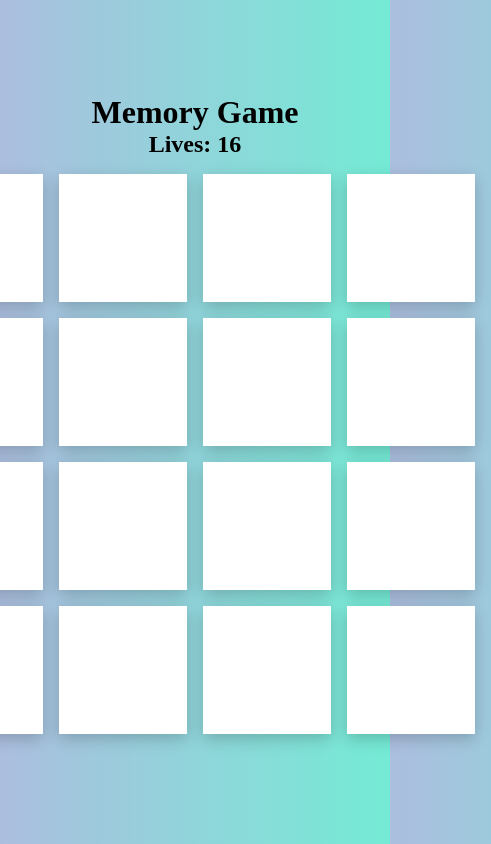
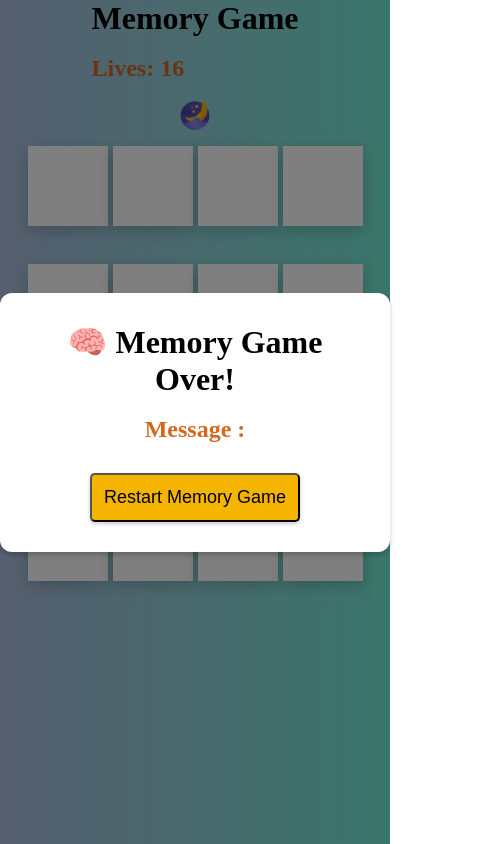
Before and after one commit to chelseal/memory-game, a plain HTML site: page index.html in a window 390 px wide. Shown: the whole page, 491 px wide, since content can reach past the window. Drawn offline with Linux system fonts and the light colour scheme.

Commit message:
Added responsive media queries

```diff
--- a/app.js
+++ b/app.js
@@ -1,78 +1,74 @@
 const section = document.querySelector("section");
-
 const playerLivesCount = document.querySelector("span");
-
 let playerLives = 16;
-
 playerLivesCount.textContent = playerLives;
 
 // Generate the data
 const getData = () => [
   {
     imgSrc: "./img/bit.png",
-    // methodName: "Math.abs(x)",
-    explanation: "bits",
+    name: "bits",
   },
   {
     imgSrc: "./img/lights.png",
-    explanation: "lights",
+    name: "lights",
   },
   {
     imgSrc: "./img/link.png",
-    explanation: "link",
+    name: "link",
   },
   {
     imgSrc: "./img/pin.png",
-    explanation: "pin",
+    name: "pin",
   },
   {
     imgSrc: "./img/set_up.png",
-    explanation: "set-up",
+    name: "set-up",
   },
   {
     imgSrc: "./img/sushi.png",
-    explanation: "sushi",
+    name: "sushi",
   },
   {
     imgSrc: "./img/tree.png",
-    explanation: "tree",
+    name: "tree",
   },
   {
     imgSrc: "./img/voting.png",
-    explanation: "voting",
+    name: "voting",
   },
   {
     imgSrc: "./img/bit.png",
     // methodName: "Math.abs(x)",
-    explanation: "bits",
+    name: "bits",
   },
   {
     imgSrc: "./img/lights.png",
-    explanation: "lights",
+    name: "lights",
   },
   {
     imgSrc: "./img/link.png",
-    explanation: "link",
+    name: "link",
   },
   {
     imgSrc: "./img/pin.png",
-    explanation: "pin",
+    name: "pin",
   },
   {
     imgSrc: "./img/set_up.png",
-    explanation: "set-up",
+    name: "set-up",
   },
   {
     imgSrc: "./img/sushi.png",
-    explanation: "sushi",
+    name: "sushi",
   },
   {
     imgSrc: "./img/tree.png",
-    explanation: "tree",
+    name: "tree",
   },
   {
     imgSrc: "./img/voting.png",
-    explanation: "voting",
+    name: "voting",
   },
 ];
 
@@ -108,9 +104,9 @@ const generateHTMLCard = () => {
     back.classList = "back";
     //Attach the information to the cards
     face.src = item.imgSrc;
-    // back = item.explanation;
+    // back = item.name;
 
-    card.setAttribute("name", item.explanation);
+    card.setAttribute("name", item.name);
 
     //Attach the cards to the section
     section.appendChild(card);
@@ -156,6 +152,7 @@ const checkCards = (e) => {
       if (playerLives === 0) {
         setTimeout(() => {
           restartGame("Try better next time! Don't give up.");
+          //
         }, 1000);
       }
     }
@@ -181,7 +178,7 @@ const restartGame = (text) => {
     setTimeout(() => {
       cards[index].style.pointerEvents = "all";
       faces[index].src = item.imgSrc;
-      cards[index].setAttribute("name", item.explanation);
+      cards[index].setAttribute("name", item.name);
       section.style.pointerEvents = "all";
     }, 1000);
   });
@@ -191,78 +188,46 @@ const restartGame = (text) => {
   setTimeout(() => window.alert(text), 100);
 };
 
+window.addEventListener("scroll", function () {
+  let header = this.document.querySelector("header");
+  header.classList.toggle("sticky", this.window.scrollY > 0);
+});
+
 generateHTMLCard();
 
-// const getData = () => [
-//   {
-//     imgSrc: "./img/developer.png",
-//     // methodName: "Math.abs(x)",
-//     explanation: "Returns the absolute value of x.",
-//   },
-//   {
-//     methodName: "Math.ceil(x)",
-//     explanation: "Returns the smallest integer greater than or equal to x.",
-//   },
-//   {
-//     methodName: "Math.exp(x)",
-//     explanation:
-//       "Returns e^x, where x is the argument, and e is Euler's constant - 2.718…",
-//   },
-//   {
-//     methodName: "Math.floor(x)",
-//     explanation: "Returns the largest integer less than or equal to x.",
-//   },
-//   {
-//     methodName: "Math.fround(x)",
-//     explanation:
-//       "Returns the nearest single precision float representation of x.",
-//   },
-//   {
-//     methodName: "Math.imul(x, y)",
-//     explanation:
-//       "Returns the result of the 32-bit integer multiplication of x and y.",
-//   },
-//   {
-//     methodName: "Math.log10(x)",
-//     explanation: "Returns the base-10 logarithm of x.",
-//   },
-//   {
-//     methodName: "Math.log2(x)",
-//     explanation: "Returns the base-2 logarithm of x.",
-//   },
-//   {
-//     methodName: "Math.max([x[, y[, …]]])",
-//     explanation: "Returns the largest of zero or more numbers.",
-//   },
-//   {
-//     methodName: "Math.min([x[, y[, …]]])",
-//     explanation: "Returns the smallest of zero or more numbers.",
-//   },
-//   {
-//     methodName: "Math.pow(x, y)",
-//     explanation: "Returns base x to the exponent power y (that is, x^y).",
-//   },
-//   {
-//     methodName: "Math.random()",
-//     explanation: "Returns a pseudo-random number between 0 and 1.",
-//   },
-//   {
-//     methodName: "Math.round(x)",
-//     explanation:
-//       "Returns the value of the number x rounded to the nearest integer.",
-//   },
-//   {
-//     methodName: "Math.sign(x)",
-//     explanation:
-//       "Returns the sign of the x, indicating whether x is positive, negative, or zero.",
-//   },
-//   {
-//     methodName: "Math.sqrt(x)",
-//     explanation: "Returns the positive square root of x.",
-//   },
-//   {
-//     methodName: "Math.trunc(x)",
-//     explanation:
-//       "Returns the integer portion of x, removing any fractional digits.",
-//   },
-// ];
+//==================================================================
+// Pop up message
+// let tailoredMessage = `
+//     <div class="modal-container">
+//       <div class="modal">
+//         <h1>🧠 Memory Game Over!</h1>
+//         <h2 > Message : ${game.restartGameMessage} </h2>
+//         <button class="game-reset">
+//           <a href="index.html">Restart Memory Game</a>
+//         </button>
+//       </div>
+//     </div>
+//   `;
+
+//   let gameEndElement = document.getElementById("game");
+//   gameEndElement.innerHTML = tailoredMessage;
+
+//   //
+//   const close = document.getElementById("close");
+//   close.addEventListener('click', ()=>{
+//     modal-container.classList.remove('show');
+//   })
+//=======================================================
+
+
+// LIGHT and DARK THEME
+
+let icon = document.getElementById("#icon");
+icon.onclick= function(){
+  document.body.classList.toggle("dark-theme");
+  if(document.body.classList.contains("dark-theme")){
+    icon.src = "./img/sun.png";
+  }else{
+    icon.src = "./img/moon.png";
+  }
+}
--- a/index.html
+++ b/index.html
@@ -1,19 +1,38 @@
 <!DOCTYPE html>
 <html lang="en">
   <head>
-  <meta charset="UTF-8">
-  <meta http-equiv="X-UA-Compatible" content="IE=edge">
-  <meta name="viewport" content="width=device-width, initial-scale=1.0">
+    <meta charset="UTF-8" />
+    <meta http-equiv="X-UA-Compatible" content="IE=edge" />
+    <meta name="viewport" content="width=device-width, initial-scale=1.0" />
     <title>🧠 Memory Game : JavaScript Maths Methods</title>
-  <link rel="icon" type="image/x-icon" href="./img/developer.png">
-  <link rel="stylesheet" href="styles.css">
+    <link rel="icon" type="image/x-icon" href="./img/developer.png" />
+    <link
+      rel="stylesheet"
+      href="https://cdnjs.cloudflare.com/ajax/libs/font-awesome/4.7.0/css/font-awesome.min.css"
+    />
+    <link rel="stylesheet" href="styles.css" />
   </head>
   <body>
-  <h1>Memory Game </h1>
+    <header>
+      <h1>Memory Game</h1>
       <h2>Lives: <span class="playerLivesCount"></span></h2>
-  <section>
+    </header>
 
-  </section>
+    <div class="light-dark">
+      <img src="./img/moon.png" alt="moon-icon" id="icon" />
+    </div>
+
+    <section id="game"></section>
+    <!-- Game end message  -->
+    <div class="modal-container">
+      <div class="modal">
+        <h1>🧠 Memory Game Over!</h1>
+        <h2 > Message : </h2>
+        <button class="game-reset">
+          <a href="index.html">Restart Memory Game</a>
+        </button>
+      </div>
+    </div>
 
     <script src="app.js"></script>
   </body>
--- a/styles.css
+++ b/styles.css
@@ -1,30 +1,52 @@
-*{
+* {
   margin: 0;
   padding: 0;
   box-sizing: border-box;
+  --primary-color: linear-gradient(to right, #acbedf, #74ebd5);
+  --secondary-color: #212121;
 }
 
 body {
-  height: 100vh;
+  /* height: 100vh; */
   background: #74ebd5;
-  background: linear-gradient(
-    to right,
-    #acbedf,
-    #74ebd5
-  );
+  background: linear-gradient(to right, #acbedf, #74ebd5);
   display: flex;
   justify-content: center;
   align-items: center;
   flex-direction: column;
+  /* Make h1 tag - kep it in sight  */
+  margin-top: 100px !important;
+  position: relative;
 }
 
+header {
+  position: fixed;
+  top: 0;
+  width: auto;
+  /* height: 100%; */
+}
+
+header.sticky {
+  padding: 50px;
+}
+/* sticky : relative + fixed  */
 section {
-  display: grid;
+  /* display: grid;
   grid-template-columns: repeat(4, 8rem);
   grid-template-rows: repeat(4, 8rem);
-  grid-gap: 1rem;
-  perspective: 800px; /* required for preserve-3d on .card */
+  grid-gap: 1rem; */
+  /* perspective: 800px; required for preserve-3d on .card */
+  z-index: 1;
+  display: flex;
+  /* justify-content: space-between; */
+  gap: 5px;
+  flex-wrap: wrap;
   padding: 1rem; /* adds space between cards and Lives counter */
+  position: sticky;
+  /* for responsive role */
+  width: 100%;
+  height: 500px;
+  max-width: 600px;
 }
 
 img {
@@ -33,13 +55,16 @@ img {
 
 /* To prevent images overflowing  */
 .card {
+  width: 24%;
+  height: 24%;
   position: relative;
   transform-style: preserve-3d;
   transition: all 2s cubic-bezier(0.175, 0.885, 0.32, 1.275);
   box-shadow: rgba(0, 0, 0, 0.2) 0px 5px 15px; /* args = x , y axis, blur */
 }
 
-.face, .back {
+.face,
+.back {
   width: 100%;
   height: 100%;
   position: absolute;
@@ -51,6 +76,109 @@ img {
   backface-visibility: hidden;
 }
 
-.toggleCard { /* animation */
-    transform: rotateY(180deg);
+.toggleCard {
+  /* animation */
+  transform: rotateY(180deg);
 }
+
+/* Responsive Design  */
+/* all : screen, text, print  */
+/* viewport
+=====================
+desktop   1200px
+laptop    1024px
+tablet    768px
+phone     480px
+*/
+
+@media screen and (max-width: 600px) {
+  section {
+    justify-content: center;
+  }
+  .card {
+    width: 80px;
+    height: 80px;
+  }
+}
+
+@media screen and (min-width: 768px) and (max-width: 900px) {
+  .card {
+    width: 130px;
+    height: 130px;
+  }
+}
+
+@media screen and (min-width: 900px) and (max-width: 1200px) {
+
+}
+
+
+/* Modal pop up  */
+.modal-container {
+  display: none;
+  display: flex;
+  align-items: center;
+  justify-content: center;
+  position: fixed;
+  top: 0;
+  left: 0;
+  width: 100vw;
+  height: 100vh;
+  background-color: rgba(0, 0, 0, 0.5);
+  z-index: 1;
+  /* Make it invisible while there are lives or life left */
+  /* opacity: 0; */
+  pointer-events: none;
+}
+
+.modal-container.show {
+  opacity: 1;
+  pointer-events: auto;
+}
+
+.modal {
+  background-color: white;
+  width: 500px;
+  max-width: 100%;
+  padding: 30px 50px;
+  border-radius: 12px;
+  box-shadow: 0 3px 5px rgba(0, 0, 0, 0.2);
+  text-align: center;
+}
+
+h2 {
+  color: chocolate;
+  margin: 18px 0;
+}
+
+.game-reset {
+  background-color: #f4b400;
+  border-radius: 5px;
+  padding: 12px;
+  margin-top: 12px;
+  box-shadow: 0 2px 4px rgba(0, 0, 0, 0.2);
+}
+
+.game-reset a {
+  text-decoration: none;
+  color: black;
+  font-size: 18px;
+  font-weight: 500;
+}
+
+/* =============================================== */
+/*             Light and dark theme                */
+/* =============================================== */
+.dark-theme {
+  --primary-color: linear-gradient(to right, #101825, #080d29);
+  --secondary-color: #c8b6b6;
+}
+
+.light-dark {
+  cursor: pointer;
+}
+
+#icon {
+  float: right !important;
+  width: 30px;
+}
```
Also changed, not shown: img/moon.png (added), img/sun.png (added). Lines whose indentation alone changed are shown as unchanged.
